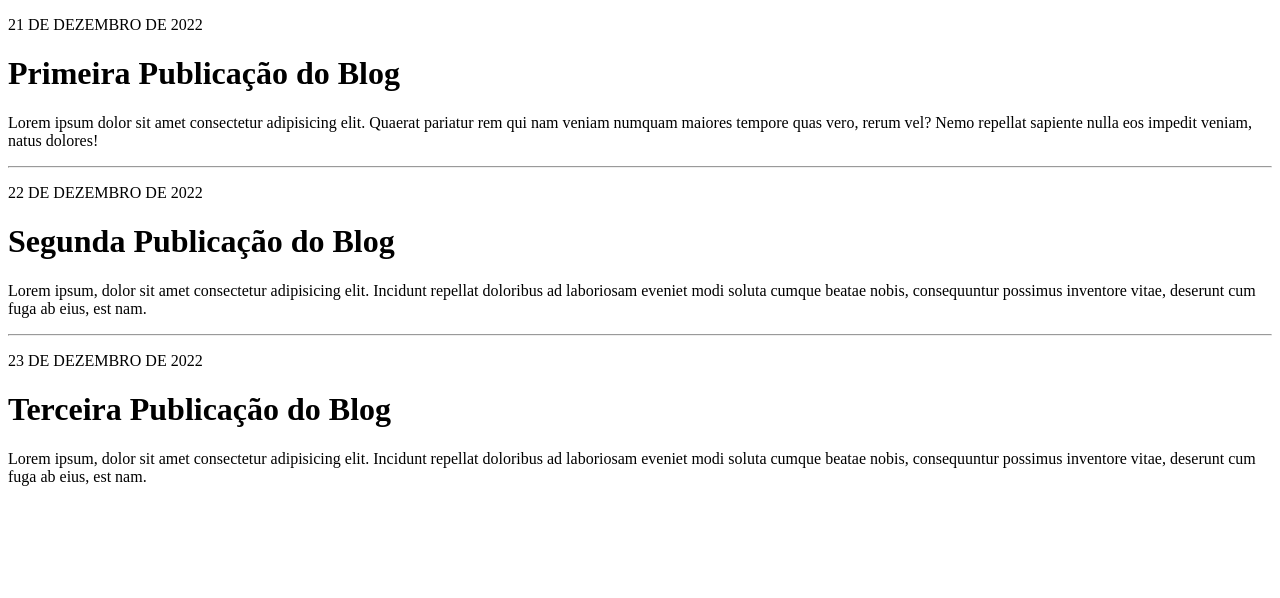
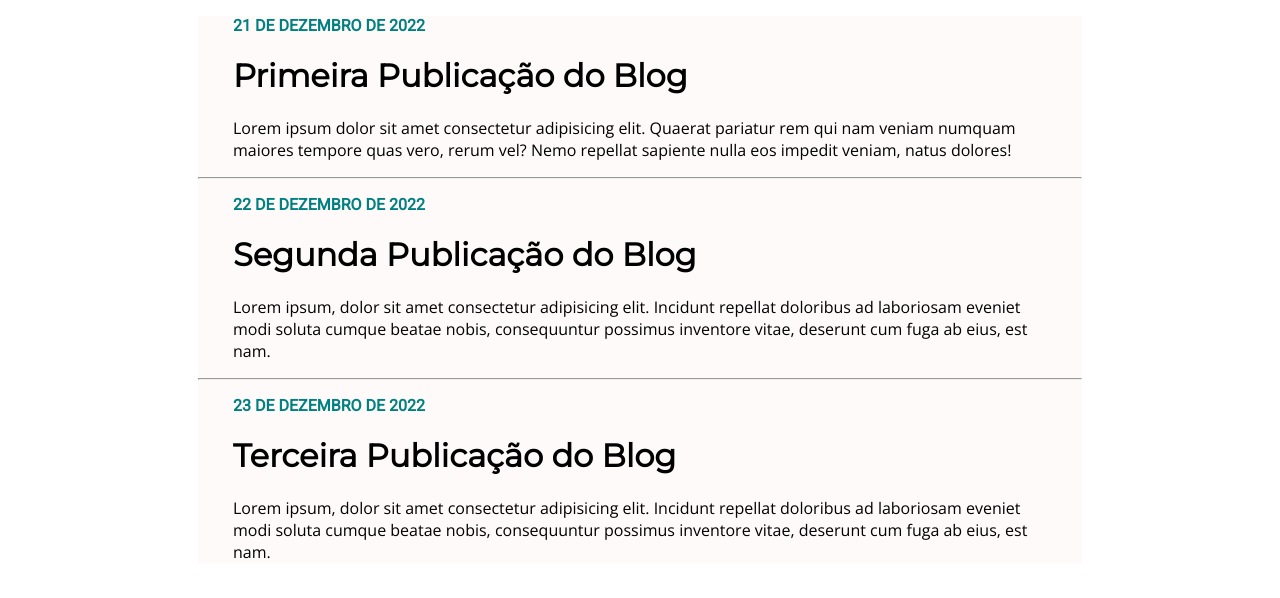
Before and after one commit to Paulosxb/RecriandoumsitecomCSS, a plain HTML site: page index.html in a window 1280 px wide. Drawn offline with nearby package versions, Linux system fonts and the light colour scheme.

Commit message:
Exercício atualizado
Finalizado os pontos de ajuste na pagina conforme solicitado no exercicio

```diff
--- a/style.css
+++ b/style.css
@@ -1,15 +1,21 @@
 .post {
-
+    margin: 0% 4% 0% 4%;
 }
 
 .post-container {
-
+    width: 70%;
+    height: 100%;
+    margin: 0% auto 0% auto;
+    background-color: #fffafa;
+    font-family: 'Montserrat', Courier, monospace;
 }
 
 .date {
-
+    color: #008080;
+    font-family: 'Roboto', Geneva, Tahoma, sans-serif;
+    font-weight: 900;
 }
 
 .post-content {
-
+    font-family: 'Open Sans', Courier, monospace;
 }
```
